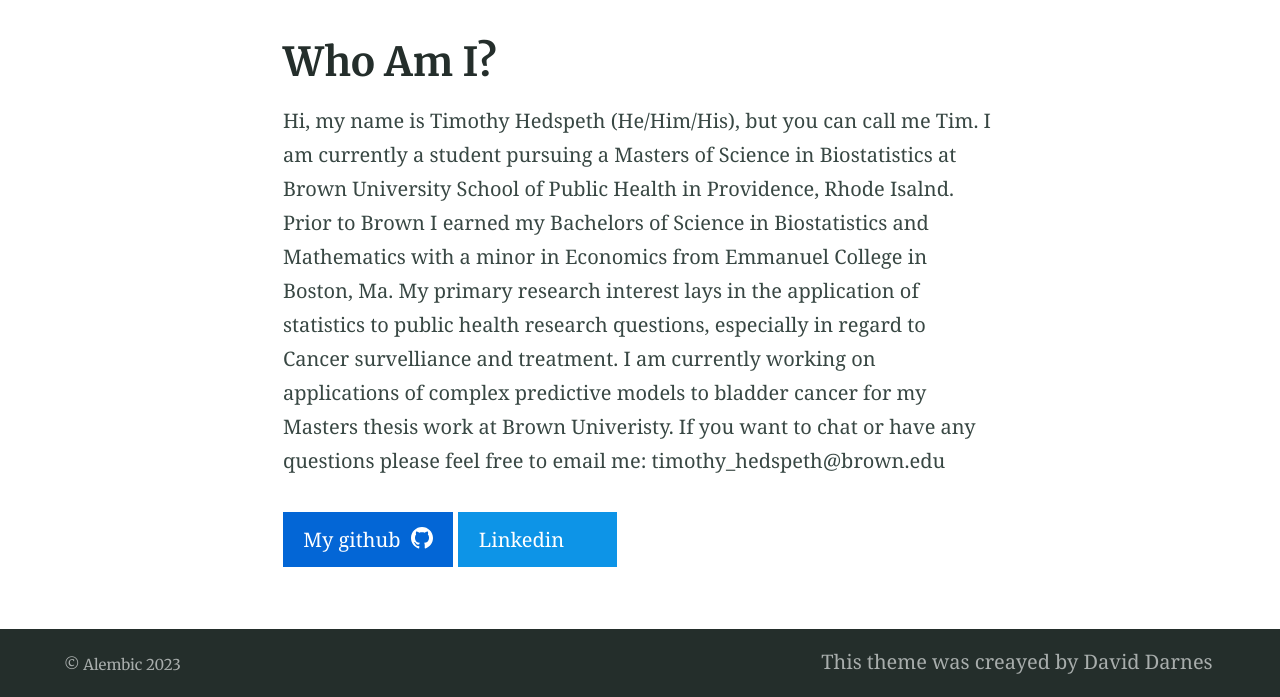
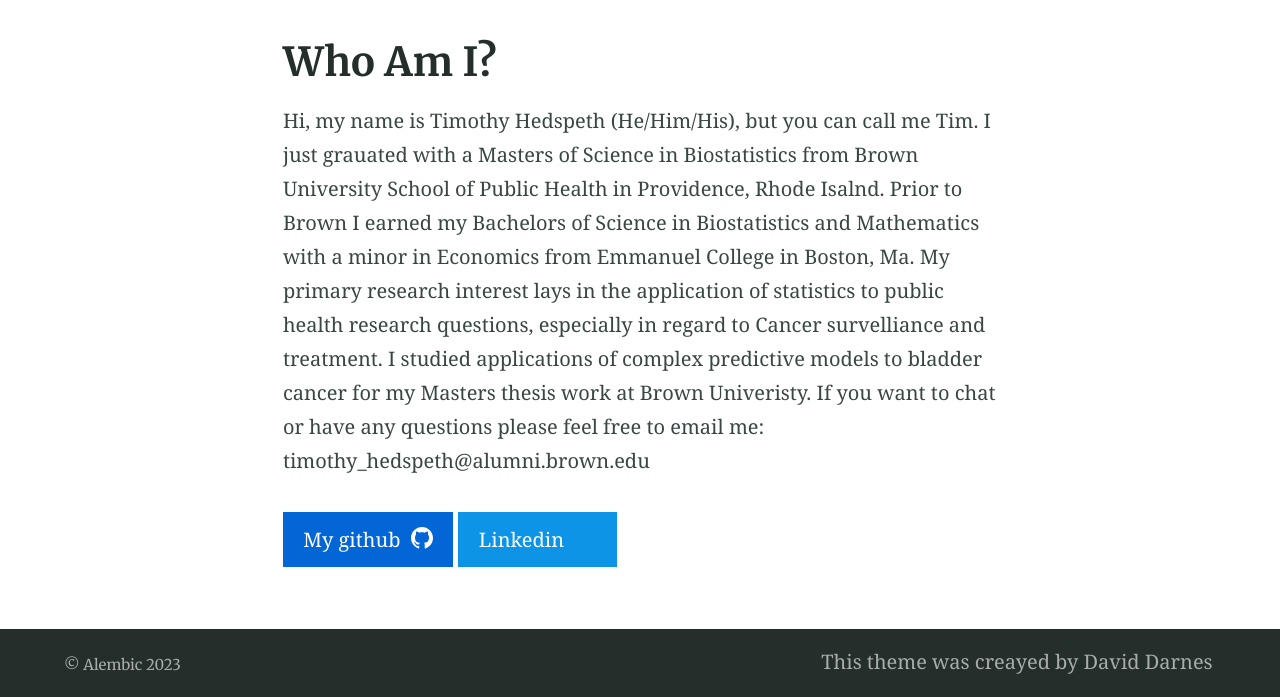
Before and after one commit to timhedspeth/timhedspeth.github.io, a Jekyll site: the page built from index.md, in a window 1280 px wide. Shown: the part 408-1105 px from the top of the page. Built offline with Jekyll 4.4.1, drawn with Linux system fonts in a browser that asks for light colours.

Commit message:
Update index.md

```diff
--- a/index.md
+++ b/index.md
@@ -6,6 +6,6 @@ feature_image: "https://picsum.photos/1300/400?image=989"
 excerpt: ""
 ---
 
-Hi, my name is Timothy Hedspeth (He/Him/His), but you can call me Tim. I am currently a student pursuing a Masters of Science in Biostatistics at Brown University School of Public Health in Providence, Rhode Isalnd. Prior to Brown I earned my Bachelors of Science in Biostatistics and Mathematics with a minor in Economics from Emmanuel College in Boston, Ma. My primary research interest lays in the application of statistics to public health research questions, especially in regard to Cancer survelliance and treatment. I am currently working on applications of complex predictive models to bladder cancer for my Masters thesis work at Brown Univeristy. If you want to chat or have any questions please feel free to email me: timothy_hedspeth@brown.edu
+Hi, my name is Timothy Hedspeth (He/Him/His), but you can call me Tim. I just grauated with a Masters of Science in Biostatistics from Brown University School of Public Health in Providence, Rhode Isalnd. Prior to Brown I earned my Bachelors of Science in Biostatistics and Mathematics with a minor in Economics from Emmanuel College in Boston, Ma. My primary research interest lays in the application of statistics to public health research questions, especially in regard to Cancer survelliance and treatment. I studied applications of complex predictive models to bladder cancer for my Masters thesis work at Brown Univeristy. If you want to chat or have any questions please feel free to email me: timothy_hedspeth@alumni.brown.edu
 
 {% include button.html text="My github" icon="github" link="https://github.com/timhedspeth" color="#0366d6" %} {% include button.html text="Linkedin" icon="Linkedin" link="https://www.linkedin.com/in/timothyhedspeth" color="#0d94e7" %}
```
